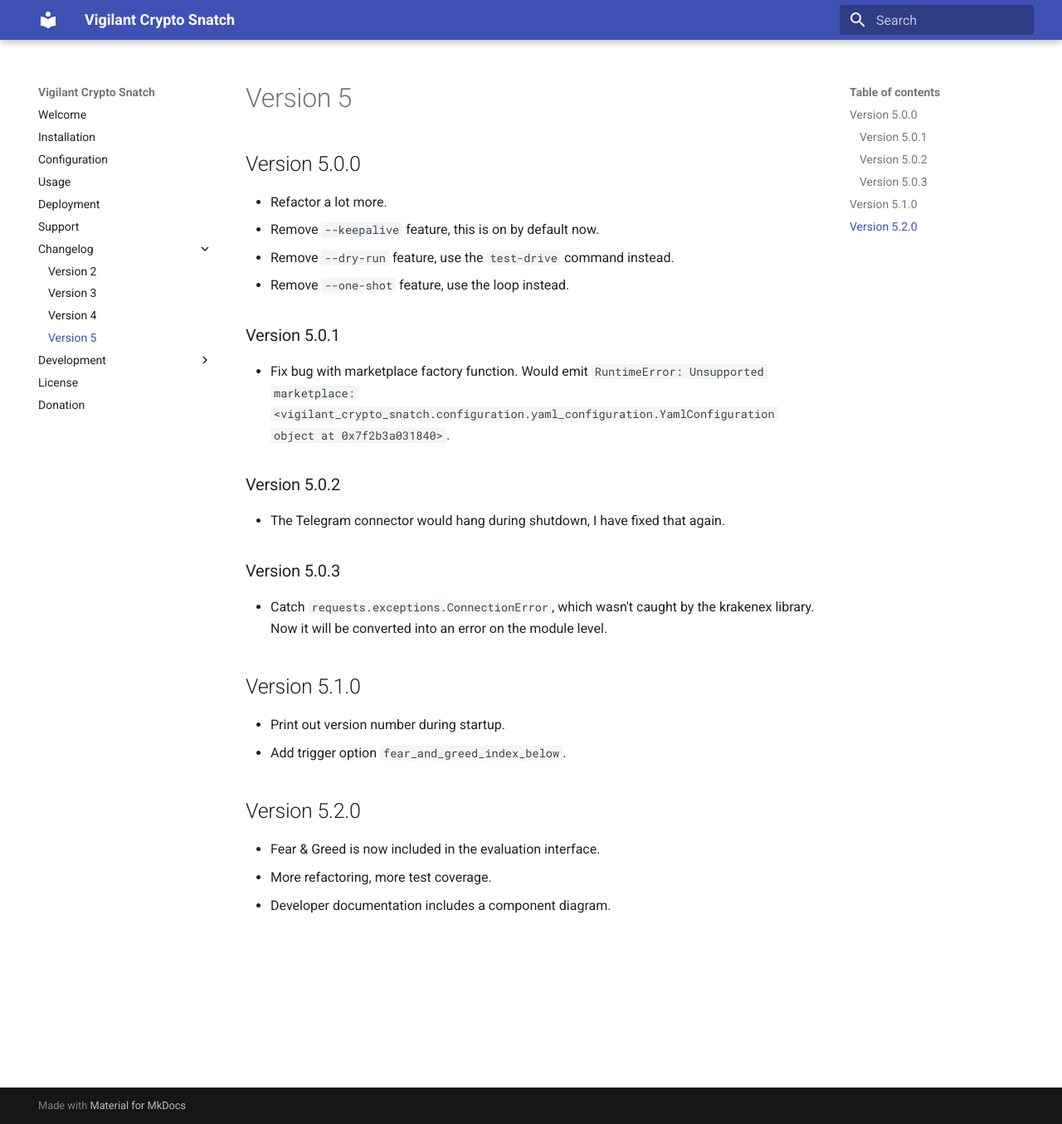
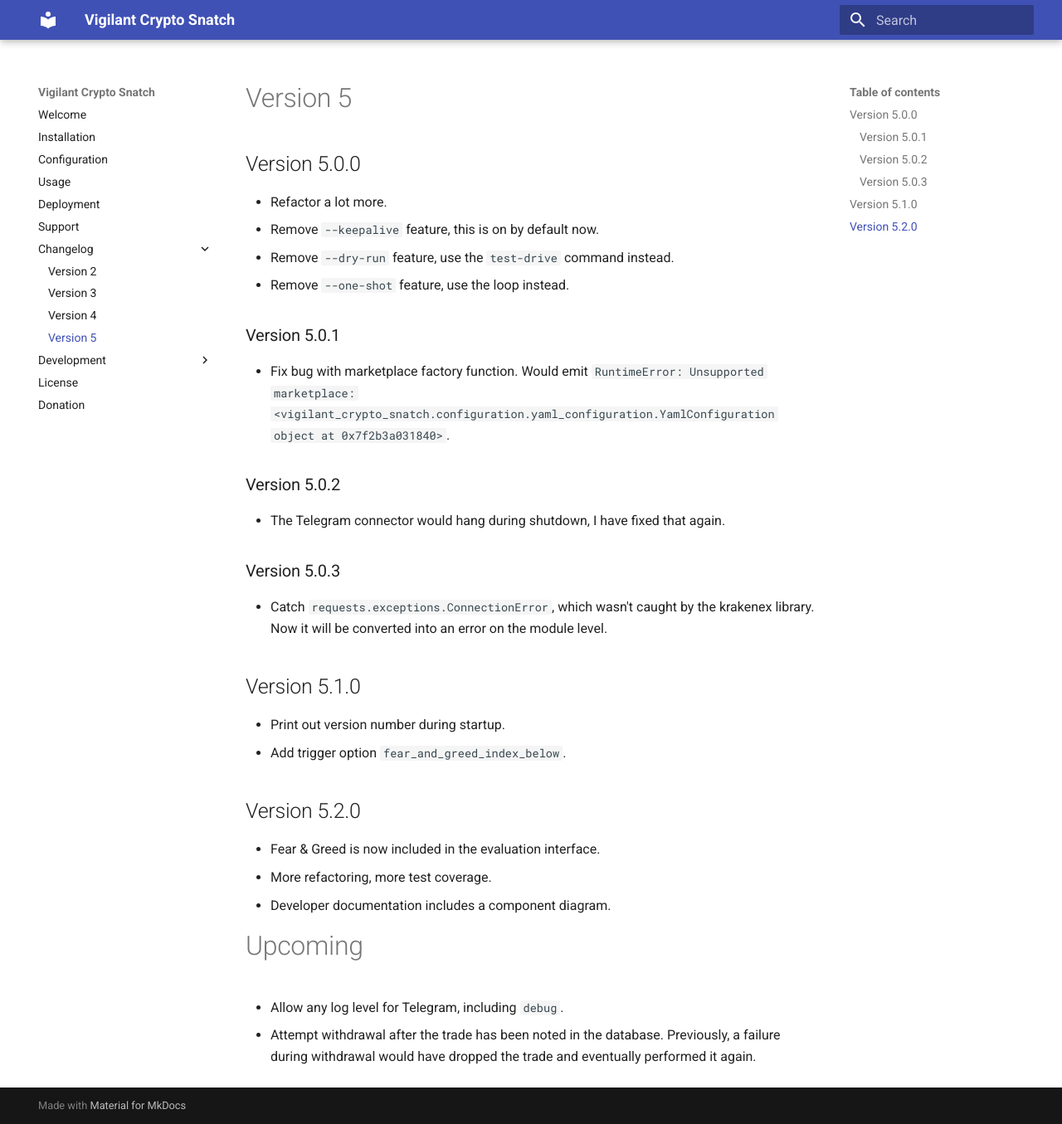
Before and after one commit to martin-ueding/vigilant-crypto-snatch, an MkDocs documentation site: the page built from docs/changelog/version-5.md, in a window 1280 px wide and 1355 px high. Shown: the whole window at 83% size. Built offline with MkDocs 1.6.1 and Material for MkDocs 9.7.7, drawn with Linux system fonts in a browser that asks for light colours.

Commit message:
Changelog entry

```diff
--- a/docs/changelog/version-5.md
+++ b/docs/changelog/version-5.md
@@ -29,3 +29,8 @@
 - Fear & Greed is now included in the evaluation interface.
 - More refactoring, more test coverage.
 - Developer documentation includes a component diagram.
+
+# Upcoming
+
+- Allow any log level for Telegram, including `debug`.
+- Attempt withdrawal after the trade has been noted in the database. Previously, a failure during withdrawal would have dropped the trade and eventually performed it again.
```
